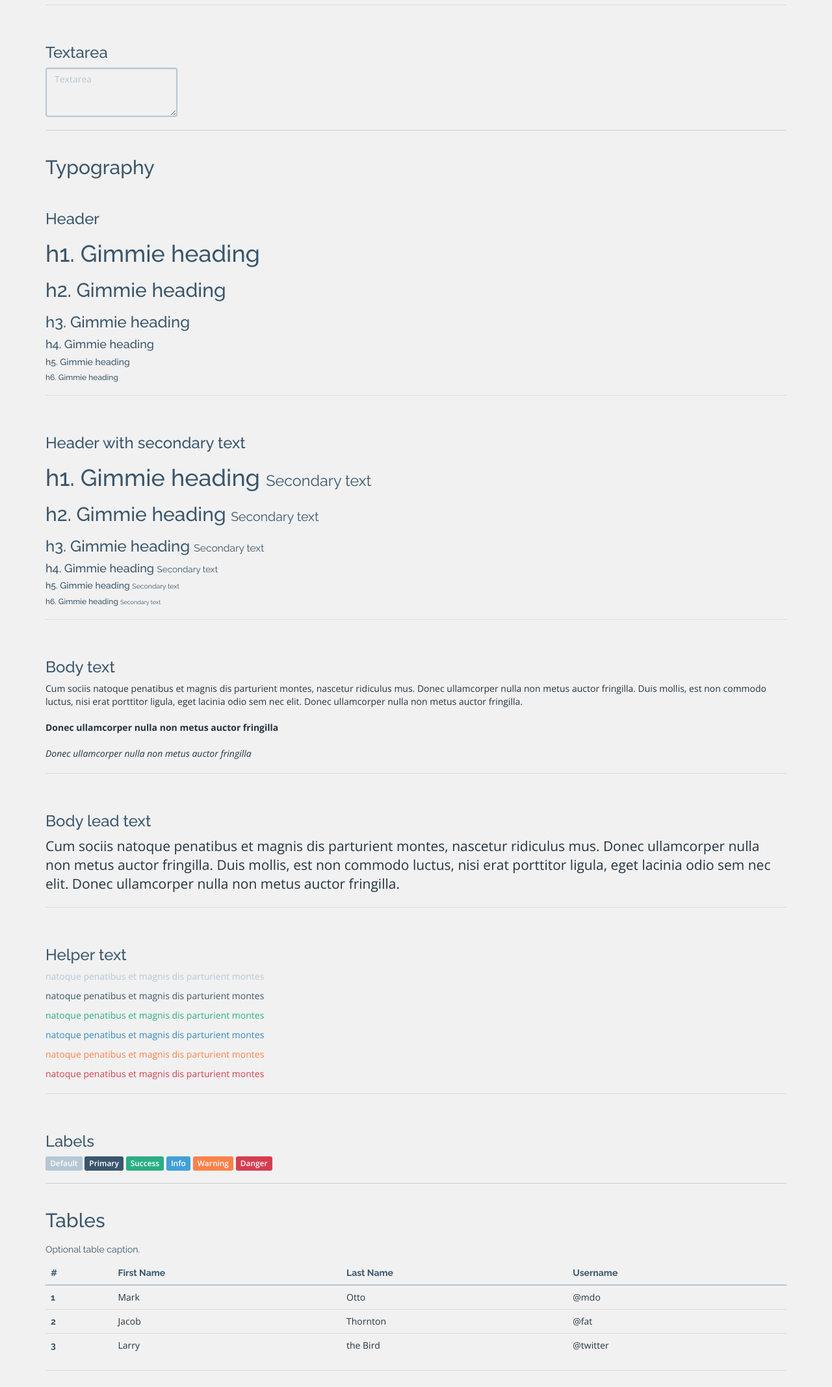
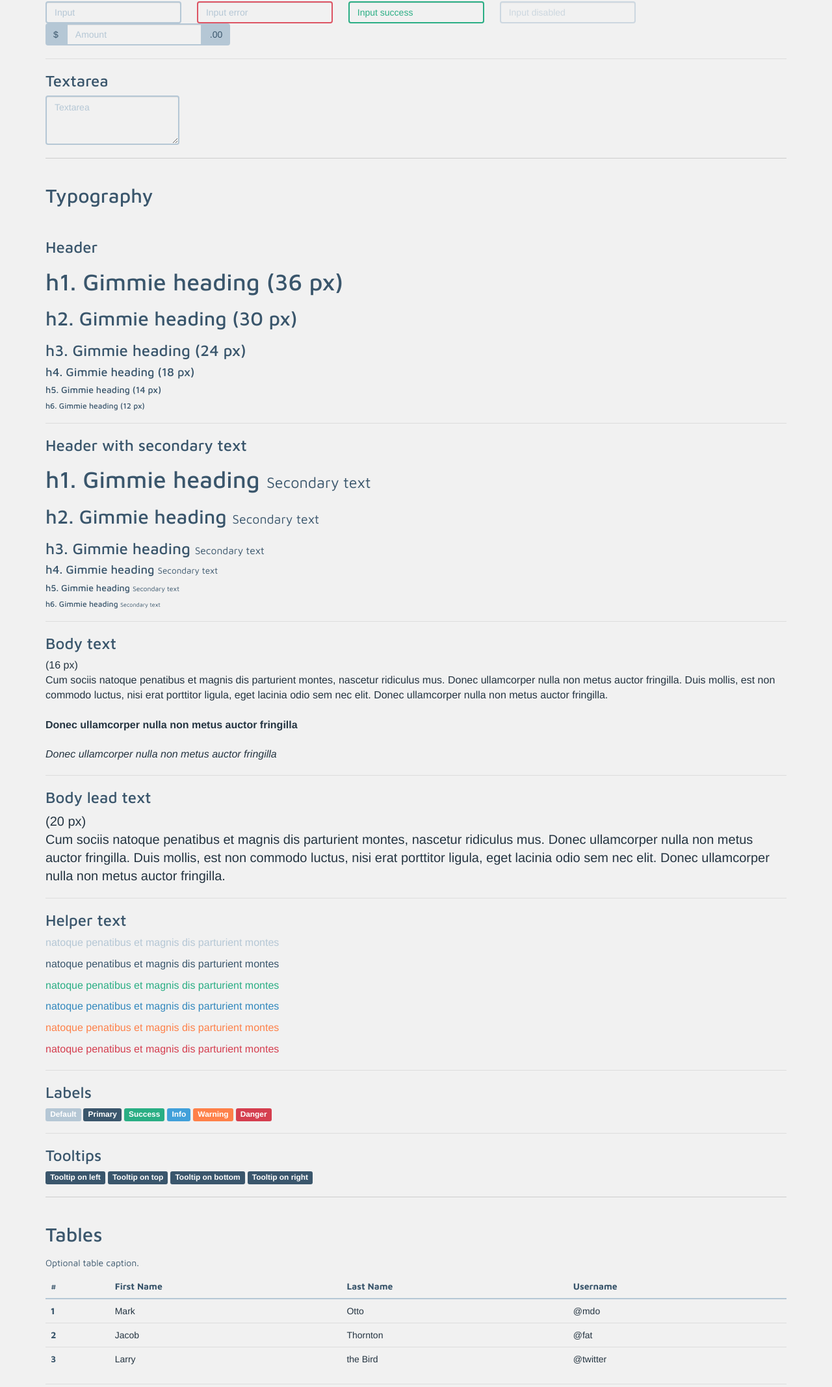
Before and after one commit to gimmie/gimmie-uikit, a plain HTML site: page index.html in a window 1280 px wide. Shown: the part 665-2800 px from the top of the page at 65% size. Drawn offline with nearby package versions, Linux system fonts and the light colour scheme.

Commit message:
font style

```diff
--- a/css/style.css
+++ b/css/style.css
@@ -1,22 +1,20 @@
 body{
     padding-top: 50px;
     background-color: #f1f1f1;
-    font-family: 'Open Sans', "Helvetica Neue", Helvetica, Arial, sans-serif;
+    font-family: 'Source Sans', "Helvetica Neue", Helvetica, Arial, sans-serif;
     color: #243441;
+    font-weight: 300;
 }
-.h1, .h2, .h3, .h4, .h5, .h6, h1, h2, h3, h4, h5, h6{
-    font-family: 'Raleway', "Helvetica Neue", Helvetica, Arial, sans-serif;
+.h1, .h2, .h3, .h4, .h5, .h6, h1, h2, h3, h4, h5, h6, caption{
     color: #3a566c;
+    font-family: 'Maven Pro', "Helvetica Neue", Helvetica, Arial, sans-serif;
 }
 .h1 .small, .h1 small, .h2 .small, .h2 small, .h3 .small, .h3 small, .h4 .small, .h4 small, .h5 .small, .h5 small,
 .h6 .small, .h6 small, h1 .small, h1 small, h2 .small, h2 small, h3 .small,
 h3 small, h4 .small, h4 small, h5 .small, h5 small, h6 .small, h6 small{
     color: #3a566c;
 }
-caption{
-    color: #3a566c;
-    font-family: 'Raleway', "Helvetica Neue", Helvetica, Arial, sans-serif;
-}
+
 
 hr{
     border-color: #ddd;
@@ -54,7 +52,12 @@ hr{
 }
 
 
-
+p{
+    font-size: 16px;
+}
+p.lead{
+    font-size: 20px;
+}
 
 .btn {
     -webkit-border-radius: 5px;
@@ -64,7 +67,12 @@ hr{
     border: none;
     text-transform: capitalize;
     color: #ffffff;
+    font-weight: 300;
     transition: background-color 0.3s ease 0s;
+    -webkit-transition: background-color 0.3s ease 0s;
+    -moz-transition: background-color 0.3s ease 0s;
+    -ms-transition: background-color 0.3s ease 0s;
+    -o-transition: background-color 0.3s ease 0s;
 }
 
 .btn:active{
@@ -324,6 +332,22 @@ select.form-control:focus,
     background-color: #d53e4f;
 }
 
+.tooltip-inner {
+    background-color: #3a566c;
+}
+.tooltip.left .tooltip-arrow{
+    border-left-color: #3a566c;
+}
+.tooltip.top .tooltip-arrow{
+    border-top-color: #3a566c;
+}
+.tooltip.bottom .tooltip-arrow{
+    border-bottom-color: #3a566c;
+}
+.tooltip.right .tooltip-arrow{
+    border-right-color: #3a566c;
+}
+
 
 .table-striped > tbody > tr:nth-of-type(odd){
     background-color: #f7f8fa;
@@ -341,11 +365,11 @@ select.form-control:focus,
 .table > thead > tr > th{
     border-color: #b5c7d5;
     color: #3a566c;
-    font-family: 'Raleway', "Helvetica Neue", Helvetica, Arial, sans-serif;
+    font-family: 'Maven Pro', "Helvetica Neue", Helvetica, Arial, sans-serif;
 }
 .table > tbody > tr > th{
     color: #3a566c;
-    font-family: 'Raleway', "Helvetica Neue", Helvetica, Arial, sans-serif;
+    font-family: 'Maven Pro', "Helvetica Neue", Helvetica, Arial, sans-serif;
 }
 
 
--- a/index.html
+++ b/index.html
@@ -4,7 +4,7 @@
     <meta charset="UTF-8">
     <title>Gimmie UI Kit</title>
     <link href="http://maxcdn.bootstrapcdn.com/bootstrap/3.3.2/css/bootstrap.min.css" rel="stylesheet">
-    <link href='http://fonts.googleapis.com/css?family=Raleway:400,100,200,300,500,600,700,800|Open+Sans:300italic,400italic,600italic,700italic,400,300,600,700' rel='stylesheet' type='text/css'>
+    <link href='http://fonts.googleapis.com/css?family=Source+Sans+Pro:200,300,400,600,700,900,200italic,300italic,400italic,600italic,700italic|Maven+Pro:400,500,700,900' rel='stylesheet' type='text/css'>
     <link href="css/style.css" rel="stylesheet">
 
     <script type="text/javascript" src="https://code.jquery.com/jquery-1.11.2.min.js"></script>
@@ -23,7 +23,10 @@
 <div class="container">
 
     <section class="section">
-        <p></p>
+        <br>
+        <br>
+        <br>
+        <p>This document is created to define a consistent user interface for all Gimmie's products and websites.</p>
     </section>
     <section class="section">
         <h2>Color Swatches</h2>
@@ -88,21 +91,21 @@
                 <li>
                     <form class="form-inline">
                         <div class="form-group has-error">
-                            <input type="text" class="form-control" placeholder="Input">
+                            <input type="text" class="form-control" placeholder="Input error">
                         </div>
                     </form>
                 </li>
                 <li>
                     <form class="form-inline">
                         <div class="form-group has-success">
-                            <input type="text" class="form-control" placeholder="Input">
+                            <input type="text" class="form-control" placeholder="Input success">
                         </div>
                     </form>
                 </li>
                 <li>
                     <form class="form-inline">
                         <div class="form-group">
-                            <input type="text" class="form-control" placeholder="Input" disabled>
+                            <input type="text" class="form-control" placeholder="Input disabled" disabled>
                         </div>
                     </form>
                 </li>
@@ -120,7 +123,6 @@
             </ul>
         </div>
         <hr>
-        <br>
         <div>
             <h3>Textarea</h3>
             <form class="form-inline">
@@ -135,18 +137,17 @@
         <h2>Typography</h2>
         <br>
         <h3>Header</h3>
-        <div class="">
-            <h1>h1. Gimmie heading</h1>
-            <h2>h2. Gimmie heading</h2>
-            <h3>h3. Gimmie heading</h3>
-            <h4>h4. Gimmie heading</h4>
-            <h5>h5. Gimmie heading</h5>
-            <h6>h6. Gimmie heading</h6>
+        <div class="raleway">
+            <h1>h1. Gimmie heading (36 px)</h1>
+            <h2>h2. Gimmie heading (30 px)</h2>
+            <h3>h3. Gimmie heading (24 px)</h3>
+            <h4>h4. Gimmie heading (18 px)</h4>
+            <h5>h5. Gimmie heading (14 px)</h5>
+            <h6>h6. Gimmie heading (12 px)</h6>
         </div>
         <hr>
-        <br>
         <h3>Header with secondary text</h3>
-        <div class="">
+        <div>
             <h1>h1. Gimmie heading <small>Secondary text</small></h1>
             <h2>h2. Gimmie heading <small>Secondary text</small></h2>
             <h3>h3. Gimmie heading <small>Secondary text</small></h3>
@@ -155,10 +156,11 @@
             <h6>h6. Gimmie heading <small>Secondary text</small></h6>
         </div>
         <hr>
-        <br>
         <h3>Body text</h3>
         <div>
             <p>
+                (16 px)
+                <br>
                 Cum sociis natoque penatibus et magnis dis parturient montes, nascetur ridiculus mus. Donec ullamcorper
                 nulla non metus auctor fringilla. Duis mollis, est non commodo luctus, nisi erat porttitor ligula, eget
                 lacinia odio sem nec elit. Donec ullamcorper nulla non metus auctor fringilla.
@@ -171,17 +173,17 @@
             </p>
         </div>
         <hr>
-        <br>
         <h3>Body lead text</h3>
         <div>
             <p class="lead">
+                (20 px)
+                <br>
                 Cum sociis natoque penatibus et magnis dis parturient montes, nascetur ridiculus mus. Donec ullamcorper
                 nulla non metus auctor fringilla. Duis mollis, est non commodo luctus, nisi erat porttitor ligula, eget
                 lacinia odio sem nec elit. Donec ullamcorper nulla non metus auctor fringilla.
             </p>
         </div>
         <hr>
-        <br>
         <h3>Helper text</h3>
         <div>
             <p class="text-muted">natoque penatibus et magnis dis parturient montes</p>
@@ -192,7 +194,6 @@
             <p class="text-danger">natoque penatibus et magnis dis parturient montes</p>
         </div>
         <hr>
-        <br>
         <div>
             <h3>Labels</h3>
             <span class="label label-default">Default</span>
@@ -201,6 +202,14 @@
             <span class="label label-info">Info</span>
             <span class="label label-warning">Warning</span>
             <span class="label label-danger">Danger</span>
+        </div>
+        <hr>
+        <div>
+            <h3>Tooltips</h3>
+            <a class="label label-primary" data-toggle="tooltip" data-placement="left" title="Tooltip on left">Tooltip on left</a><span>  </span>
+            <a class="label label-primary" data-toggle="tooltip" data-placement="top" title="Tooltip on top">Tooltip on top</a><span>  </span>
+            <a class="label label-primary" data-toggle="tooltip" data-placement="bottom" title="Tooltip on bottom">Tooltip on bottom</a><span>  </span>
+            <a class="label label-primary" data-toggle="tooltip" data-placement="right" title="Tooltip on right">Tooltip on right</a><span>  </span>
         </div>
     </section>
 
@@ -355,7 +364,6 @@
             </ul>
         </div>
         <hr>
-        <br>
         <div>
             <h3>Select</h3>
             <form class="form-inline">
@@ -382,7 +390,8 @@
     </section>
 
     <section class="section">
-        <h3>Avatar</h3>
+        <h2>Logo/Branding</h2>
+        <p>Coming soon ...</p>
     </section>
 
     <section class="section">
@@ -484,7 +493,7 @@
         </div>
         <div class="radio disabled">
             <label>
-                <input class="iCheck" type="radio" name="optionsRadios" id="optionsRadios4" value="option3" disabled checked>
+                <input class="iCheck" type="radio" name="optionsRadio" id="optionsRadio" value="option3" disabled checked>
                 Radio checked disabled
             </label>
         </div>
@@ -580,7 +589,7 @@
         </div>
     </section>
 
-    <section class="section">
+    <section class="">
         <h2>Light box</h2>
         <!-- Button trigger modal -->
         <button type="button" class="btn btn-primary btn-lg" data-toggle="modal" data-target="#myModal">
@@ -624,6 +633,10 @@
             </div>
         </div>
     </section>
+    <br>
+    <br>
+    <br>
+    <br>
 
 </div><!-- /.container -->
 </body>
@@ -634,5 +647,8 @@
             radioClass: 'iradio_flat-blue'
         });
     });
+    $(function () {
+        $('[data-toggle="tooltip"]').tooltip()
+    })
 </script>
 </html>
```
Also changed, not shown: 1 other file.
